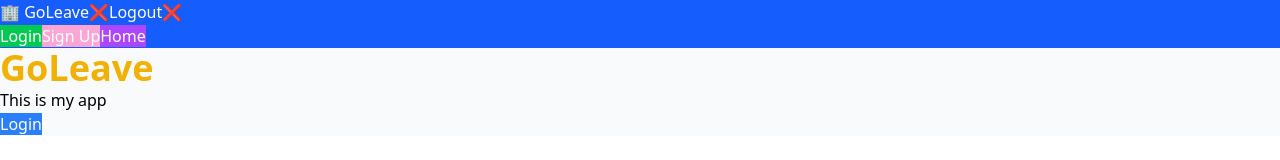
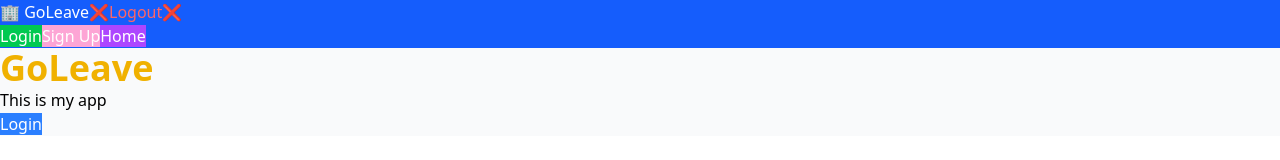
Before and after one commit to manaralmashi/GoLeave_frontend, a React (Vite) app: page / in a window 1280 px wide. Shown: the top 160 px of the page. Built offline with nearby package versions, Linux system fonts and the light colour scheme; no server answers.

Commit message:
add Log Out

```diff
--- /dev/null
+++ b/src/components/auth/LogoutButton.jsx
@@ -0,0 +1,19 @@
+import React from 'react'
+import { clearTokens } from '../../lib/auth'
+import { useNavigate } from 'react-router'
+
+function LogoutButton({setUser}) {
+    const navigate = useNavigate()
+
+    function handleLogOut(){
+        clearTokens()
+        setUser(null)
+        navigate('/login')
+    }
+
+  return (
+    <button class='text-red-400' onClick={handleLogOut}>❌Logout❌</button>
+  )
+}
+
+export default LogoutButton
--- a/src/components/layout/NavBar.jsx
+++ b/src/components/layout/NavBar.jsx
@@ -1,20 +1,15 @@
 // ------------------------------ FOR TEST ------------------------------
 import React from 'react';
 import { Link } from 'react-router';
-import { clearTokens } from '../../lib/auth';
+import LogoutButton from '../auth/LogoutButton';
 
 function NavBar({ user, setUser }) {
-
-  const handleLogout = () => {
-    clearTokens();
-    setUser(null);
-  };
 
   return (
     <nav className="bg-blue-600 text-white">
       <div>
         <Link to="/">🏢 GoLeave</Link>
-        <button onClick={handleLogout}>❌Logout❌</button>
+        <LogoutButton setUser={setUser} />
         <div>
           {user ? (
             <>
```
